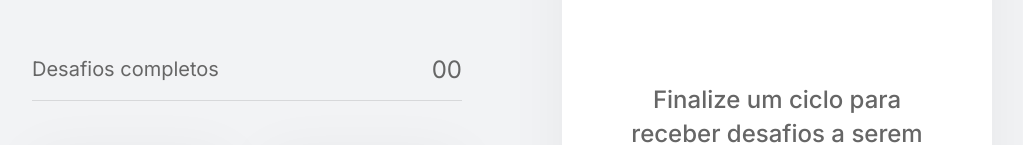
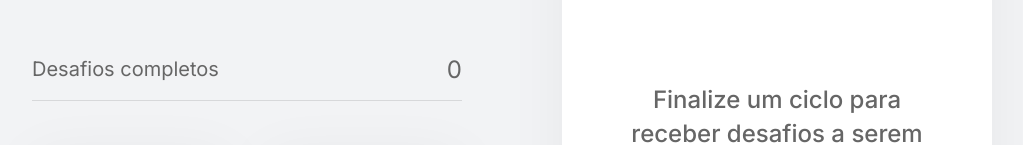
Before and after one commit to Fekleite/move.it, a Next.js app: page / in a window 1280 px wide. Shown: the part 234-379 px from the top of the page, without its empty margins (128-1151 px from the left). Built offline with nearby package versions, Linux system fonts and the light colour scheme.

Commit message:
feat: get completed challenges

```diff
--- a/src/components/CompletedChallenges.tsx
+++ b/src/components/CompletedChallenges.tsx
@@ -1,11 +1,17 @@
+import { useContext } from "react";
+
+import { ChallengesContext } from "../contexts/ChallengesContext";
+
 import { Container } from "../styles/components/completedChallenges";
 
 export function CompletedChallenges() {
+  const { challengesCompleted } = useContext(ChallengesContext);
+
   return (
     <Container>
       <span>Desafios completos</span>
 
-      <span>00</span>
+      <span>{challengesCompleted}</span>
     </Container>
   );
 }
```
